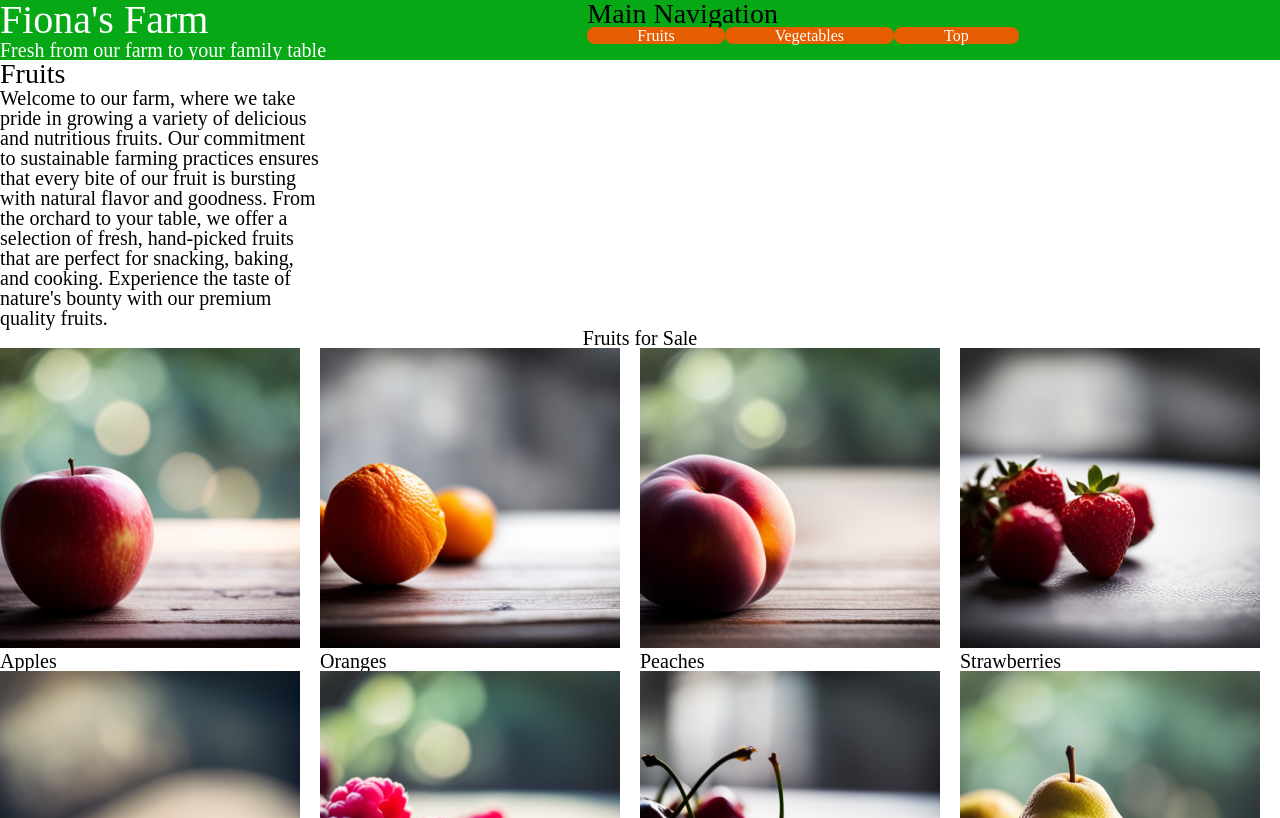
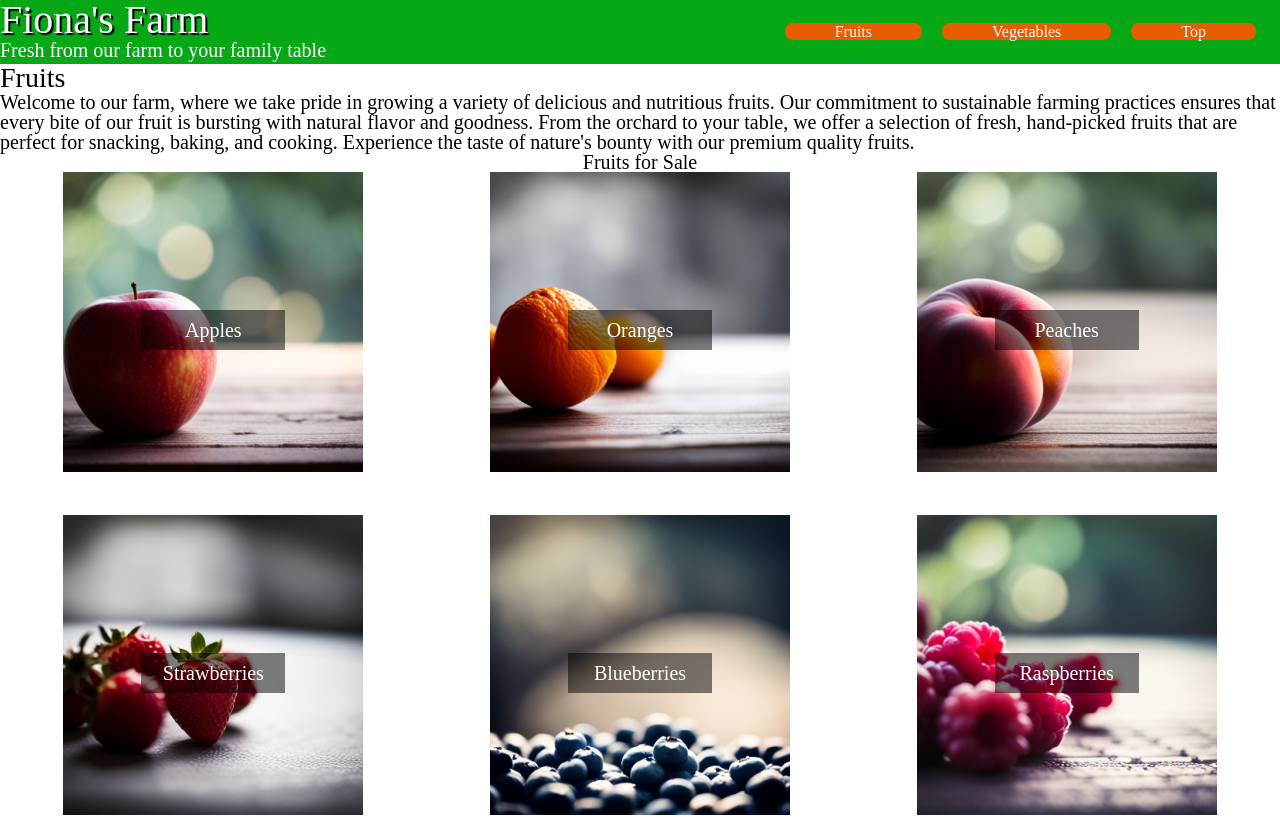
Before and after one commit to rjdanfor/farm, a plain HTML site: page index.html in a window 1280 px wide. Shown: the top 818 px of the page. Drawn offline with Linux system fonts and the light colour scheme; a web font is replaced by a local one.

Commit message:
Work done
Added div ids and changed css

```diff
--- a/index.html
+++ b/index.html
@@ -23,7 +23,7 @@
     </nav>
     <main>
         <section id="fruit">
-            <div>
+            <div id="fr_head">
                 <h2>Fruits</h2>
                 <p>Welcome to our farm, where we take pride in growing a variety of delicious and nutritious fruits. Our commitment to sustainable farming practices ensures that every bite of our fruit is bursting with natural flavor and goodness. From the orchard to your table, we offer a selection of fresh, hand-picked fruits that are perfect for snacking, baking, and cooking. Experience the taste of nature's bounty with our premium quality fruits.</p>
             </div>
@@ -91,8 +91,10 @@
         </section>
 
         <section id="vegetables">
-            <h2>Vegetables</h2>
-            <p>At our farm, we are dedicated to growing a diverse array of vegetables that are both healthy and delicious. Our vegetables are cultivated using sustainable and eco-friendly methods to ensure the highest quality and flavor. Whether you are looking to create a fresh salad, cook a hearty meal, or simply enjoy a nutritious snack, our farm-fresh vegetables are the perfect choice. Taste the difference of locally grown produce with our vibrant and wholesome vegetables.</p>
+            <div id="veg_head">
+                <h2>Vegetables</h2>
+                <p>At our farm, we are dedicated to growing a diverse array of vegetables that are both healthy and delicious. Our vegetables are cultivated using sustainable and eco-friendly methods to ensure the highest quality and flavor. Whether you are looking to create a fresh salad, cook a hearty meal, or simply enjoy a nutritious snack, our farm-fresh vegetables are the perfect choice. Taste the difference of locally grown produce with our vibrant and wholesome vegetables.</p>
+            </div>
 
             <h3>Vegetables for Sale</h3>
 
--- a/styles.css
+++ b/styles.css
@@ -73,15 +73,17 @@ table {
     p, figcaption {
         font-family: var(--fonts);
     }
+
     h1, h2, h3 {
         font-family: var(--title-fonts);
     }
 
-    h1{
+    h1 {
         font-size: 2.5rem;
+        text-shadow: 2px 2px 1px var(--black);
     }
 
-    h2{
+    h2 {
         font-size: 1.75rem;
     }
 
@@ -100,8 +102,15 @@ table {
         background-color: var(--green);
     }
 
+    nav h2 {
+        display: none;
+    }
+
     nav ul {
         display: flex;
+        justify-content: flex-end;
+        padding: 1.5rem;
+        gap: 20px;
     }
 
     nav a{
@@ -127,15 +136,31 @@ table {
 
     #fruit, #vegetables{
         display: grid;
-        grid-template-columns: repeat(4, 1fr);
+        grid-template-columns: repeat(1, 1fr);
     }
 
-    #fruit h2, #fruit p, #fruit h3, #vegetables h2, #vegetables p, #vegetables h3{
-        grid-column: 1/5;
+    #fr_head, #fruit h3, #veg_head, #vegetables h3{
+        grid-column: 1/2;
     }
 
     #fruit h3, #vegetables h3 {
         text-align: center;
+    }
+
+    figure {
+        justify-self: center;
+    }
+
+    figcaption {
+        line-height: 2.5rem;
+        text-align: center;
+        justify-self: center;
+        position: relative;
+        top: -165px;
+        color: var(--white);
+        background-color: rgba(00,00,00, 0.5);
+        height: 2.5rem;
+        width: 9rem;
     }
 
     aside{
@@ -156,18 +181,32 @@ table {
 }
 /*-------------------- MEDIA QUERY (medium) --------------------------------*/
 @media screen and (min-width:834px){
+    #fruit, #vegetables{
+        display: grid;
+        grid-template-columns: repeat(2, 1fr);
+    }
 
+    #fr_head, #fruit h3, #veg_head, #vegetables h3{
+        grid-column: 1/3;
+    }
 }
 /*-------------------- MEDIA QUERY (large) ------------------------------------*/
 @media screen and (min-width:1280px){
+    #fruit, #vegetables{
+        display: grid;
+        grid-template-columns: repeat(3, 1fr);
+    }
 
+    #fr_head, #fruit h3, #veg_head, #vegetables h3{
+        grid-column: 1/4;
+    }
 }
 /*-------------------- MEDIA QUERY (xl) ---------------------------------------*/
 @media screen and (min-width:1440px){
-    main{
-        grid-template-rows: repeat(2, 1fr);
-    }
     #fruit,#vegetables{
         grid-template-columns: repeat(4, 1fr);
     }
+    #fr_head, #fruit h3, #veg_head, #vegetables h3{
+        grid-column: 1/5;
+    }
 }
```
